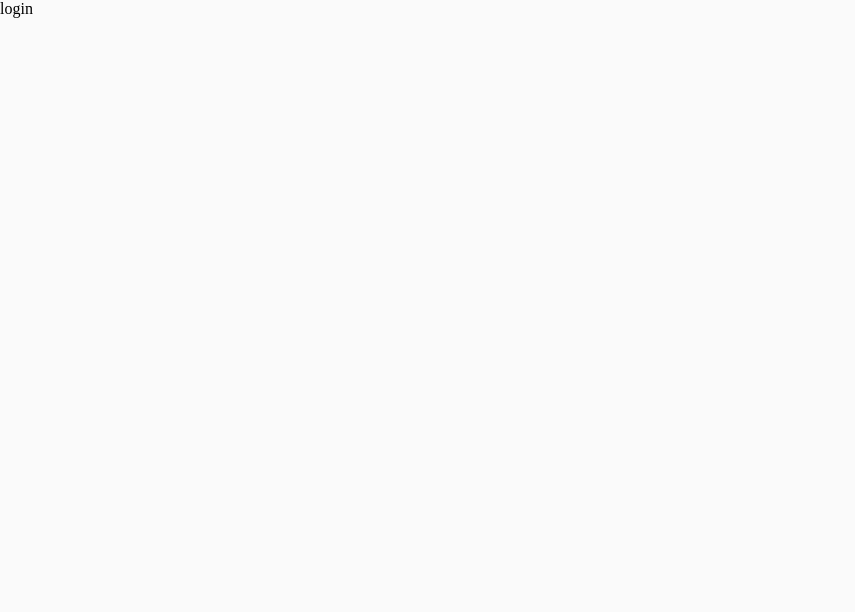
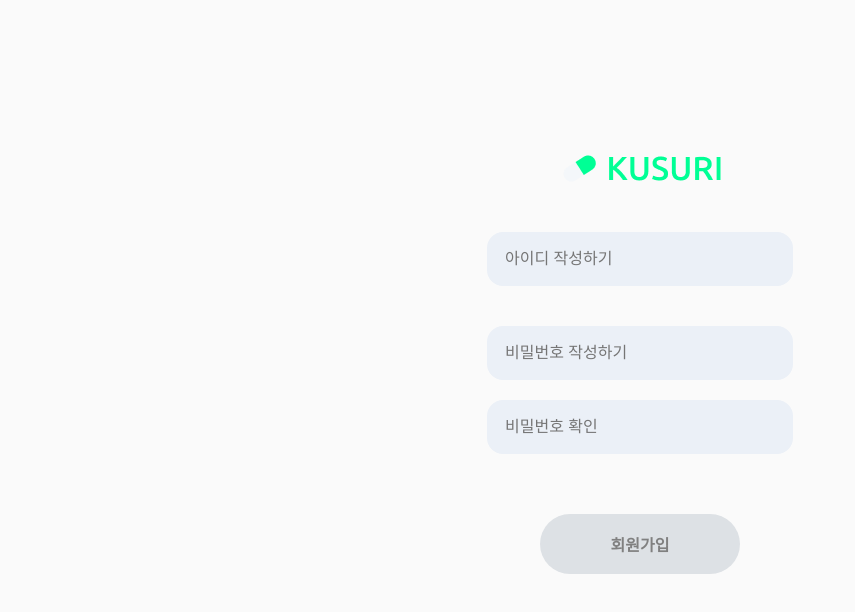
Before and after one commit to 2025GlobalInternship/kusuri-front, a Next.js app: page /login in a window 1280 px wide. Shown: the top 612 px of the page, without its empty margins (0-855 px from the left). Built offline with nearby package versions, Linux system fonts and the light colour scheme.

Commit message:
[feat]회원가입 페이지

```diff
--- /dev/null
+++ b/src/pages/login/index.module.css
@@ -0,0 +1,84 @@
+.container {
+    display: flex;
+    flex-direction: column;
+    align-items: center;
+    justify-content: center;
+    height: 100vh;
+    margin-top: -40px;
+}
+
+.icon {
+    display: flex;
+    align-items: center;
+    justify-content: center;
+    margin-bottom: 40px;
+}
+
+.form {
+    display: flex;
+    justify-content: center;
+    align-items: center;
+    flex-direction: column;
+    gap: 20px;
+    width: 340px;
+}
+
+.input {
+    width: 270px;
+    max-width: 100%;
+    padding: 18px;
+    border: none;
+    background-color: #EBF0F7;
+    border-radius: 16px;
+    outline: none;
+    font-size: 16px;
+    color: gray;
+}
+
+.input:first-child {
+    margin-bottom: 20px;
+}
+
+/* 아이디 작성하기와 중복 확인 버튼을 가로로 나열 */
+.inputContainer {
+    display: flex;
+    align-items: center;
+    gap: 10px; /* 버튼과 입력 필드 사이 간격 */
+}
+
+.checkButton {
+    padding: 10px 20px;
+    border: none;
+    background-color: #DDE1E5;
+    color: gray;
+    font-size: 14px;
+    font-weight: bold;
+    border-radius: 20px;
+    cursor: pointer;
+}
+
+.checkButton:hover {
+    background-color: #BDC7D7;
+}
+
+.signupButton {
+    width: 200px;
+    height: 60px;
+    border: none;
+    background-color: #DDE1E5;
+    color: gray;
+    font-size: 16px;
+    font-weight: bold;
+    border-radius: 40px;
+    cursor: pointer;
+    align-self: center;
+    transition: background-color 0.3s ease;
+}
+
+.signupButton:hover {
+    background-color: #DDE1E5;
+}
+
+.input[name="passwordcheck"] {
+    margin-bottom: 40px;
+}
--- a/src/pages/login/index.tsx
+++ b/src/pages/login/index.tsx
@@ -1,5 +1,19 @@
+import Image from "next/image";
+import Icon from "../../../public/images/Frame 2814.png";
+import style from "./index.module.css";
+
 export default function Page() {
     return (
-        <>login</>
+        <div className={style.container}>
+            <div className={style.icon}>
+                <Image src={Icon} alt="아이콘"/>
+            </div>
+            <div className={style.form}>
+                <input type="text" name="userid" placeholder="아이디 작성하기" className={style.input} />
+                <input type="password" name="password" placeholder="비밀번호 작성하기" className={style.input} />
+                <input type="password" name="passwordcheck" placeholder="비밀번호 확인" className={style.input} />
+                <button className={style.signupButton}>회원가입</button>
+            </div>
+        </div>
     )
 }
```
Also changed, not shown: public/images/Frame 2814.png (added).
